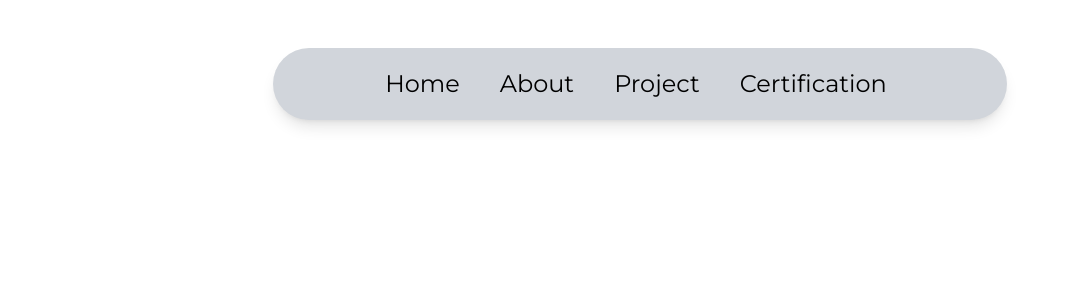
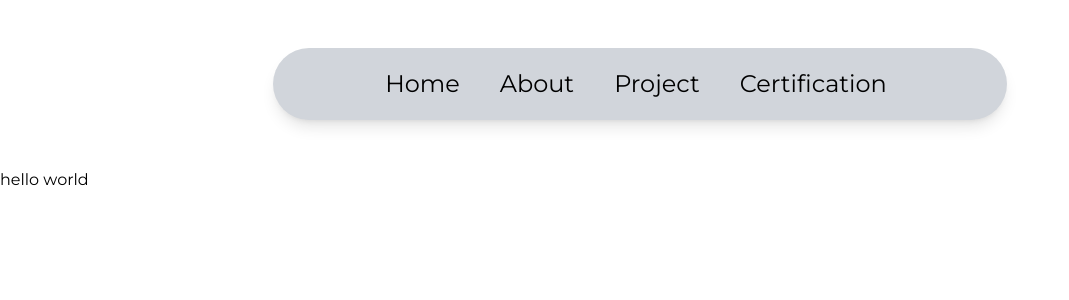
Before and after one commit to Igprad01/new_websiteku, a React (Vite) app: page / in a window 1280 px wide. Shown: the top 300 px of the page, without its empty margins (0-1069 px from the left). Built offline with nearby package versions, Linux system fonts and the light colour scheme.

Commit message:
add hero_section to template

```diff
--- a/src/Pages/Template.jsx
+++ b/src/Pages/Template.jsx
@@ -3,12 +3,14 @@ import Navbar from './../Components/Layouts/Navbar/Navbar';
 import "@fontsource/montserrat"; // Defaults to weight 400
 import "@fontsource/montserrat/400.css"; // Specify weight
 import "@fontsource/montserrat/400-italic.css"; // Specify weight and style
+import HeroSection from "../Components/Layouts/Hero_Section/Hero_section";
 
 
 const Template = () => {
     return (
         <body className="font-montserrat">
             <Navbar />
+            <HeroSection />
         </body>
     )
 }
```
